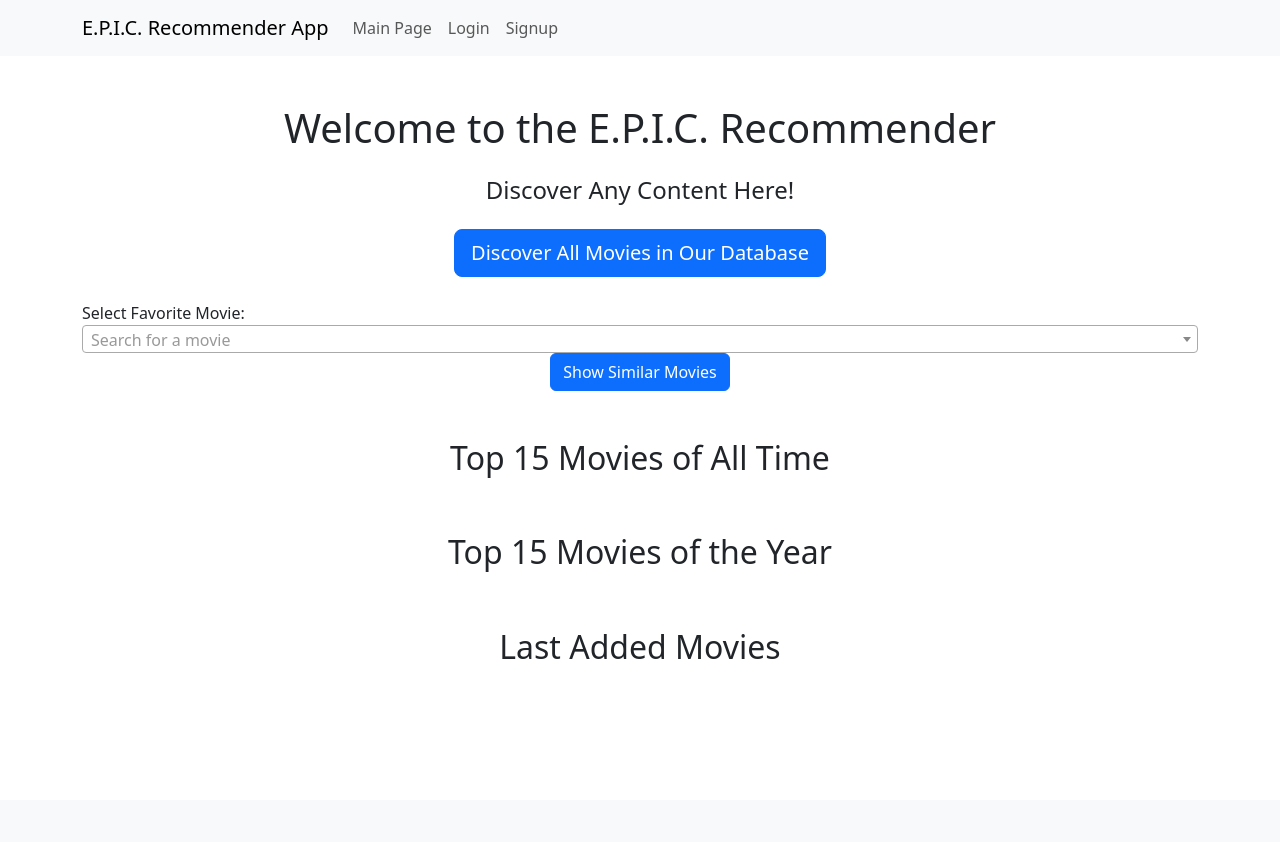
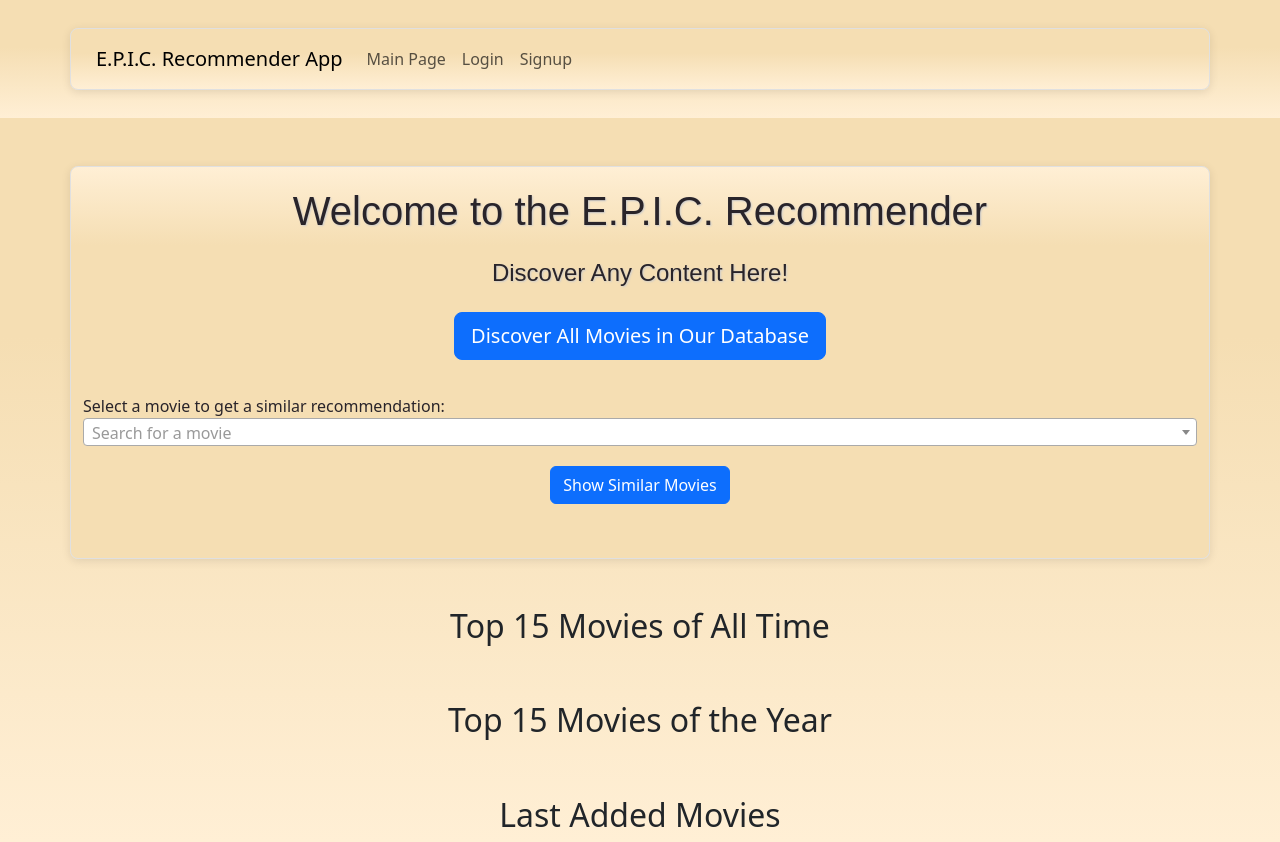
Before and after one commit to EPIC-Recommender/EPIC-Recommender, a Django app: page / in a window 1280 px wide. Before the commit the page ends 659 px from the top, so only its background shows below. Run offline with Django 5.2, Linux system fonts and the light colour scheme; data that the repository does not hold is empty; some libraries are stand-ins or nearby versions.

Commit message:
css and style added
-main page css
-login css
-signup css
-header css

```diff
--- a/epicrapp/static/header.css
+++ b/epicrapp/static/header.css
@@ -1,6 +1,6 @@
 /* Header styles */
 #main-header {
-    background-color: #faebd7;
+    background: linear-gradient(to bottom, #F5DEB3 40%, #FFEFD5);
     color: #29242a;
 }
 
@@ -9,7 +9,7 @@
     display: flex;
     justify-content: space-between;
     align-items: center;
-    background-color: #274e13;
+    background: linear-gradient(to bottom, #F5DEB3 40%, #FFEFD5);
     padding: 10px 25px;
 }
 
--- /dev/null
+++ b/epicrapp/static/main.css
@@ -0,0 +1,84 @@
+/* main.css file */
+
+body {
+    background: linear-gradient(to bottom, #F5DEB3 40%, #FFEFD5);
+    min-height: 100vh;
+    margin: 0;
+    color: black;
+}
+
+h1 {
+    text-align: center;
+    font-family: "Arial", sans-serif;
+    font-size: 2.5em;
+    color: #333;
+    margin: 50px 0;
+    text-shadow: 1px 1px 2px #ccc;
+}
+
+h4 {
+    text-align: center;
+    font-family: "Arial", sans-serif;
+    font-size: 1.5em;
+    color: #333;
+    margin-bottom: 30px;
+    text-shadow: 1px 1px 2px #ccc;
+}
+
+p {
+
+    font-family: "Arial", sans-serif;
+    color: #333;
+    margin: 50px 0;
+    text-shadow: 1px 1px 2px #ccc;
+
+}
+
+.container {
+    max-width: 900px;
+    margin: 20px auto;
+    padding: 20px;
+    background: linear-gradient(to top, #F5DEB3 80%, #FFEFD5);
+    color: #29242a;
+    border: 1px solid #e0e0e0;
+    border-radius: 8px;
+    box-shadow: 0 2px 10px rgba(0, 0, 0, 0.1);
+}
+
+.btn {
+    margin-bottom: 10px;
+}
+
+.card {
+    margin-bottom: 20px;
+    background: linear-gradient(to top, #F5DEB3 20%, #FFEFD5);
+    border: 1px solid #e0e0e0;
+    border-radius: 8px;
+    box-shadow: 0 2px 10px rgba(0, 0, 0, 0.1);
+    padding: 15px;
+}
+
+.card-title a {
+    color: #007bff; /* Blue link color */
+    text-decoration: none; /* Remove underline */
+}
+
+.card-title a:hover {
+    color: #0056b3; /* Darker blue on hover */
+    text-decoration: underline; /* Underline on hover */
+}
+
+.btn-display-similar {
+    margin-top: 20px; /* Add some margin to the top */
+}
+
+@media screen and (max-width: 768px) {
+    .wrapper {
+        flex-direction: column;
+    }
+
+    .models {
+        width: 100%;
+        margin-bottom: 20px;
+    }
+}
--- a/epicrapp/templates/header.html
+++ b/epicrapp/templates/header.html
@@ -2,6 +2,8 @@
 {% load django_bootstrap5 %}
 {% bootstrap_css %}
 {% bootstrap_javascript %}
+{% load static %}
+<link rel="stylesheet" href="{% static 'header.css' %}">
 
 <header id="main-header" class="navbar navbar-expand-lg navbar-light bg-light">
     <div class="header-inner container">
--- a/epicrapp/templates/login.html
+++ b/epicrapp/templates/login.html
@@ -6,6 +6,8 @@
 <head>
     <meta charset="UTF-8">
     <meta name="viewport" content="width=device-width, initial-scale=1.0">
+    {% load static %}
+    <link rel="stylesheet" href="{% static 'registration.css' %}">
     <title>Login - E.P.I.C. Recommender</title>
 </head>
 {% include 'header.html'%}
--- a/epicrapp/templates/mainpage.html
+++ b/epicrapp/templates/mainpage.html
@@ -8,6 +8,8 @@
     <meta charset="UTF-8">
     <meta name="viewport" content="width=device-width, initial-scale=1.0">
     <title>Welcome to the E.P.I.C. Recommender</title>
+    {% load static %}
+    <link rel="stylesheet" href="{% static 'main.css' %}">
     <link href="https://cdnjs.cloudflare.com/ajax/libs/select2/4.0.13/css/select2.min.css" rel="stylesheet" />
 </head>
 {% include 'header.html' %}
@@ -22,9 +24,9 @@
             <button class="btn btn-primary btn-lg btn-block" onclick="window.location.href='/movies'">Discover All Movies in Our Database</button>
         </div>
 
-        <!-- Dropdown for Favorite Movies -->
+        <!-- Dropdown for Movie Search -->
         <div class="form-group">
-    <label for="favoriteMovieSelect">Select Favorite Movie:</label>
+            <label for="favoriteMovieSelect">Select a movie to get a similar recommendation:</label>
             <select class="form-control" id="favoriteMovieSelect">
                 <option value="">-- Select Favorite Movie --</option>
                 {% for movie in movies %}
@@ -36,8 +38,9 @@
 
         <!-- Button to Display Similar Movies -->
         <div class="text-center mb-4">
-            <button class="btn btn-primary" onclick="showSimilarMovies()">Show Similar Movies</button>
+            <button class="btn btn-primary btn-display-similar" onclick="showSimilarMovies()">Show Similar Movies</button>
         </div>
+
 
         <!-- Display Similar Movies -->
         <div id="similarMovies" class="text-center">
--- a/epicrapp/templates/signup.html
+++ b/epicrapp/templates/signup.html
@@ -6,6 +6,8 @@
 <head>
     <meta charset="UTF-8">
     <meta name="viewport" content="width=device-width, initial-scale=1.0">
+    {% load static %}
+    <link rel="stylesheet" href="{% static 'registration.css' %}">
     <title>Sign Up - E.P.I.C. Recommender</title>
 </head>
 {% include 'header.html'%}
```
Also changed, not shown: epicrapp/static/registration.css (added, +38 -0 lines). Lines whose indentation alone changed are shown as unchanged.
